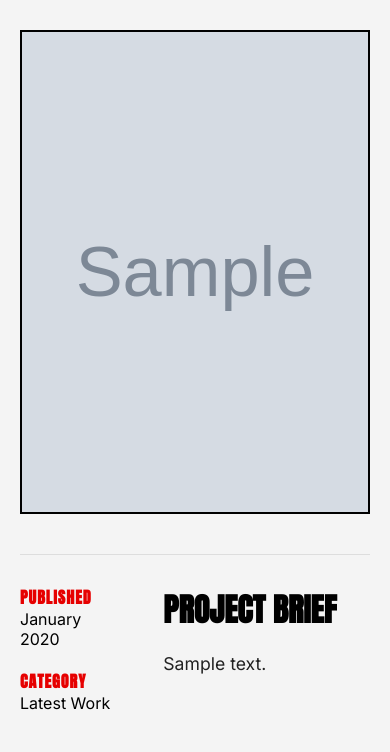
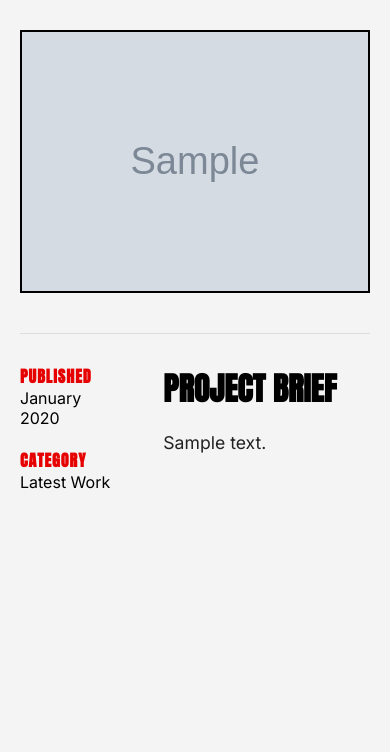
Before and after one commit to CorbanMark/photoportpholio, a Django app: page /project/1/ in a window 390 px wide. Shown: the part 305-1057 px from the top of the page. After the commit the page ends 794 px from the top, so only its background shows below. Run offline with Django 5.2, Linux system fonts and the light colour scheme; tables that the repository leaves empty hold one stand-in row (values such as "Sample post"); grey boxes marked "Sample" are stand-in pictures.

Commit message:
Project photo viewing fixed

```diff
--- a/portfolio/static/css/style.css
+++ b/portfolio/static/css/style.css
@@ -399,12 +399,6 @@ body {
         font-size: 1rem;
     }
 
-    .project-main-img {
-        height: auto;
-        max-height: 70vh;
-        object-fit: contain;
-    }
-
     .project-info-grid {
         grid-template-columns: 1fr;
         gap: 24px;
@@ -717,9 +711,9 @@ body {
 
 .project-main-img {
     width: 100%;
-    height: 480px;
-    max-height: 60vh;
-    object-fit: cover;
+    height: auto;
+    max-height: 85vh;
+    object-fit: contain;
     display: block;
 }
 
```
